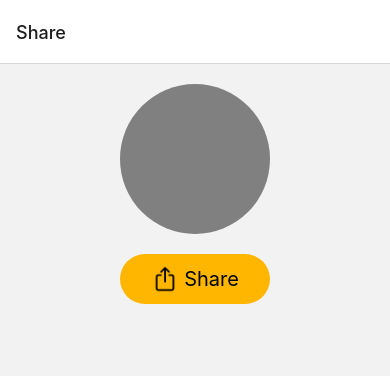
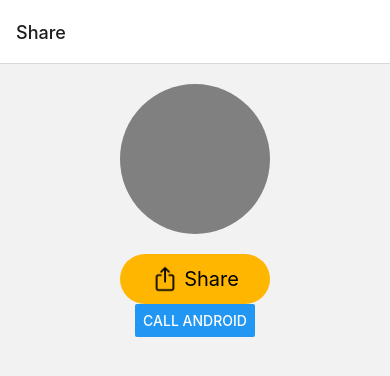
Before and after one commit to yogeshsnous/TestProject, a React Native app: screen /Share in a window 390 px wide. Shown: the top 376 px of the page. Built offline with nearby package versions, Linux system fonts and the light colour scheme.

Commit message:
native modules

```diff
--- a/src/screens/LoginScreen.tsx
+++ b/src/screens/LoginScreen.tsx
@@ -140,6 +140,8 @@ const LoginScreen = ({ navigation }) => {
         return (<View style={styles.container}>
             <ScrollView style={{ width: '100%' }}>
 
+            <Text></Text>
+
                 <View style={{ width: '100%', backgroundColor: '#DEDEDE', alignItems: 'center' }}>
                     <KeyboardAvoidingView
                         keyboardVerticalOffset={100}
--- a/src/screens/ShareScreen.tsx
+++ b/src/screens/ShareScreen.tsx
@@ -1,5 +1,5 @@
 import React, { useState } from "react"
-import { View, TouchableOpacity, Image, Text, Alert } from "react-native"
+import { View, TouchableOpacity, Image, Text, Alert, NativeModules, Button } from "react-native"
 import { launchImageLibrary } from "react-native-image-picker"
 import Share from 'react-native-share'
 
@@ -10,6 +10,8 @@ type shareScreenProps = {
 }
 
 const ShareScreen = (props: shareScreenProps) =>  {
+
+    const {CalendarModule} = NativeModules;
 
     const [image, setImage] = useState<string | null>(null)
 
@@ -34,6 +36,18 @@ const ShareScreen = (props: shareScreenProps) =>  {
 
     }
 
+    const callCalendar = () => {
+        CalendarModule.createCalendarEvent("H", "H");
+
+        CalendarModule.returnNumerFromPromise().then((res: string) => {
+            Alert.alert(res);
+
+        }).catch((err: string) => {
+            Alert.alert("Error",  err as string);
+        }
+        )
+    }
+
     return(
         <View style={{width: '100%', height: '100%', alignItems: 'center'}}>
             <TouchableOpacity
@@ -49,7 +63,7 @@ const ShareScreen = (props: shareScreenProps) =>  {
                 <Text style={{marginLeft: 5, fontSize: 20}}>Share</Text>
             </TouchableOpacity>
 
-
+            <Button title="Call Android" onPress={() => callCalendar()}/>
 
 
         </View>
```
Also changed, not shown: 3 other files (tests, documents, lock files or other folders).
